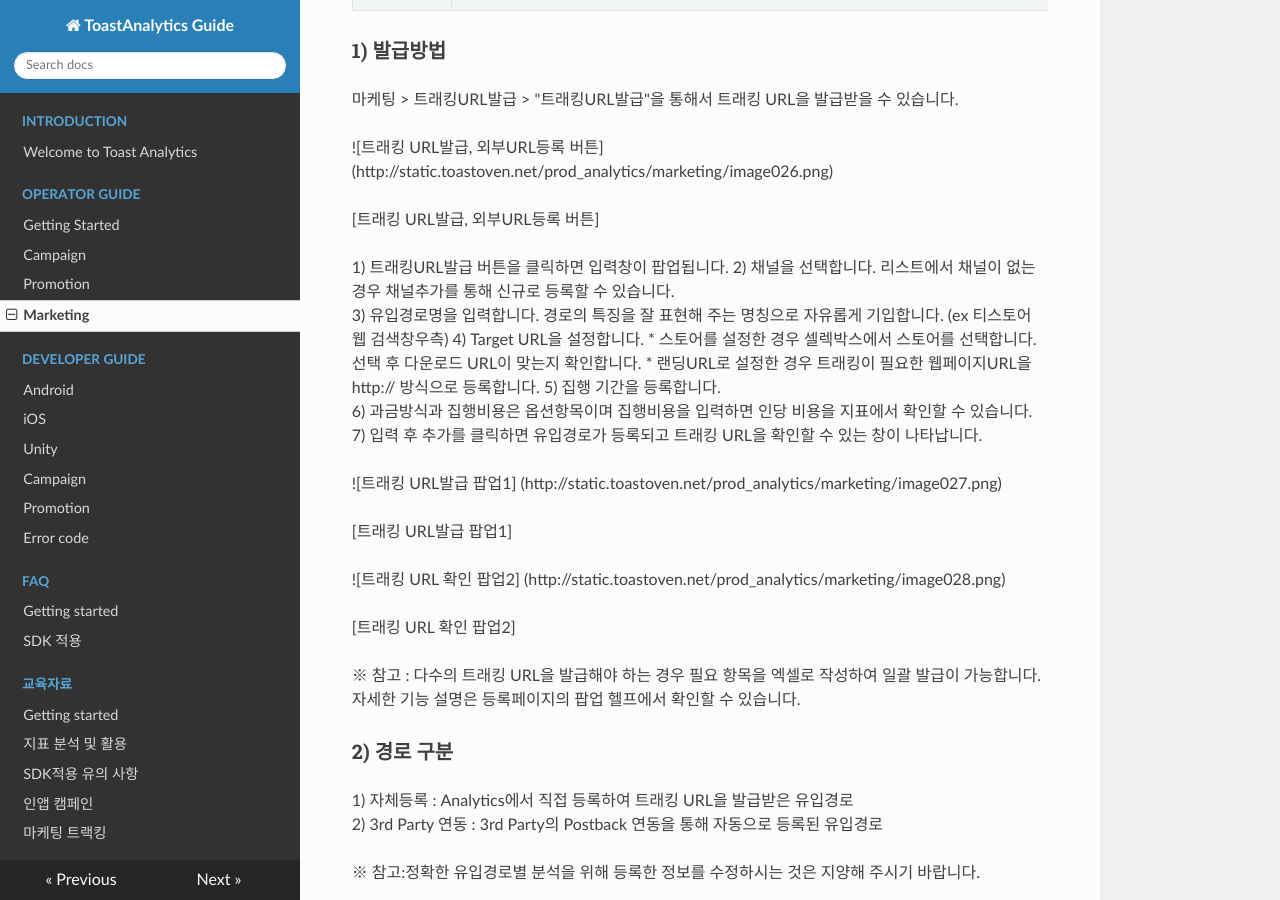
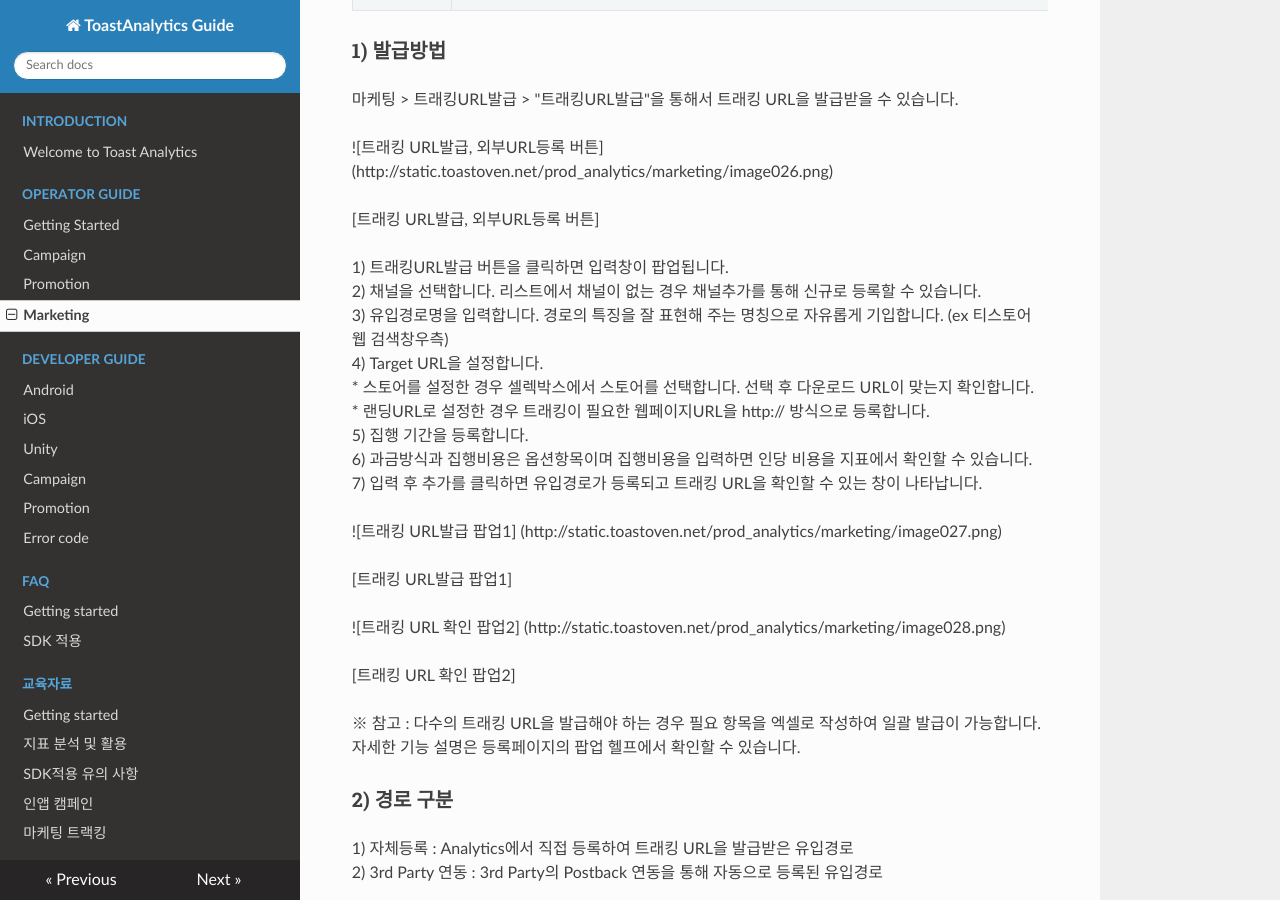
Before and after one commit to ToastAnalytics/ToastAnalytics, an MkDocs documentation site: the page built from docs/Developer/3. marketing Guide.md, in a window 1280 px wide and 900 px high, scrolled down 1779 px. Built offline with MkDocs 1.6.1, drawn with Linux system fonts in a browser that asks for light colours; nearby versions of some CDN libraries; old or Windows-style settings are respelled for this version of MkDocs.

```diff
--- a/docs/Developer/3. marketing Guide.md
+++ b/docs/Developer/3. marketing Guide.md
@@ -72,15 +72,15 @@ AOS이외의 스토어인 경우 이용자를 트래킹할 수 있는 레퍼러
 
 [트래킹 URL발급, 외부URL등록 버튼]
 
-1) 트래킹URL발급 버튼을 클릭하면 입력창이 팝업됩니다.
-2) 채널을 선택합니다. 리스트에서 채널이 없는 경우 채널추가를 통해 신규로 등록할 수 있습니다.
-3) 유입경로명을 입력합니다. 경로의 특징을 잘 표현해 주는 명칭으로 자유롭게 기입합니다. (ex 티스토어 웹 검색창우측)
-4) Target URL을 설정합니다.
-* 스토어를 설정한 경우 셀렉박스에서 스토어를 선택합니다. 선택 후 다운로드 URL이 맞는지 확인합니다.
-* 랜딩URL로 설정한 경우 트래킹이 필요한 웹페이지URL을 http:// 방식으로 등록합니다.
-5) 집행 기간을 등록합니다.
-6) 과금방식과 집행비용은 옵션항목이며 집행비용을 입력하면 인당 비용을 지표에서 확인할 수 있습니다.
-7) 입력 후 추가를 클릭하면 유입경로가 등록되고 트래킹 URL을 확인할 수 있는 창이 나타납니다.
+1) 트래킹URL발급 버튼을 클릭하면 입력창이 팝업됩니다. <br>
+2) 채널을 선택합니다. 리스트에서 채널이 없는 경우 채널추가를 통해 신규로 등록할 수 있습니다. <br>
+3) 유입경로명을 입력합니다. 경로의 특징을 잘 표현해 주는 명칭으로 자유롭게 기입합니다. (ex 티스토어 웹 검색창우측) <br>
+4) Target URL을 설정합니다. <br>
+* 스토어를 설정한 경우 셀렉박스에서 스토어를 선택합니다. 선택 후 다운로드 URL이 맞는지 확인합니다. <br>
+* 랜딩URL로 설정한 경우 트래킹이 필요한 웹페이지URL을 http:// 방식으로 등록합니다. <br>
+5) 집행 기간을 등록합니다. <br>
+6) 과금방식과 집행비용은 옵션항목이며 집행비용을 입력하면 인당 비용을 지표에서 확인할 수 있습니다. <br>
+7) 입력 후 추가를 클릭하면 유입경로가 등록되고 트래킹 URL을 확인할 수 있는 창이 나타납니다. <br>
 
 
 ![트래킹 URL발급 팝업1]
```
